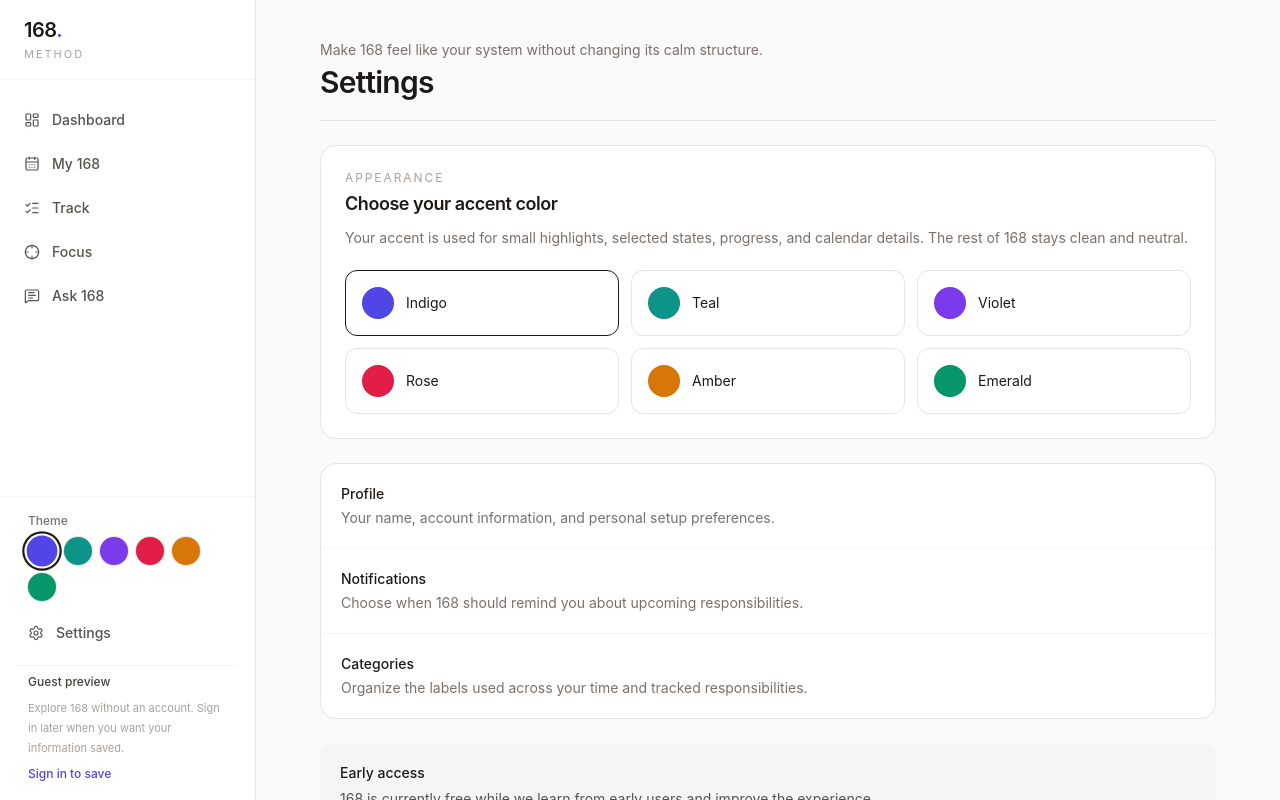
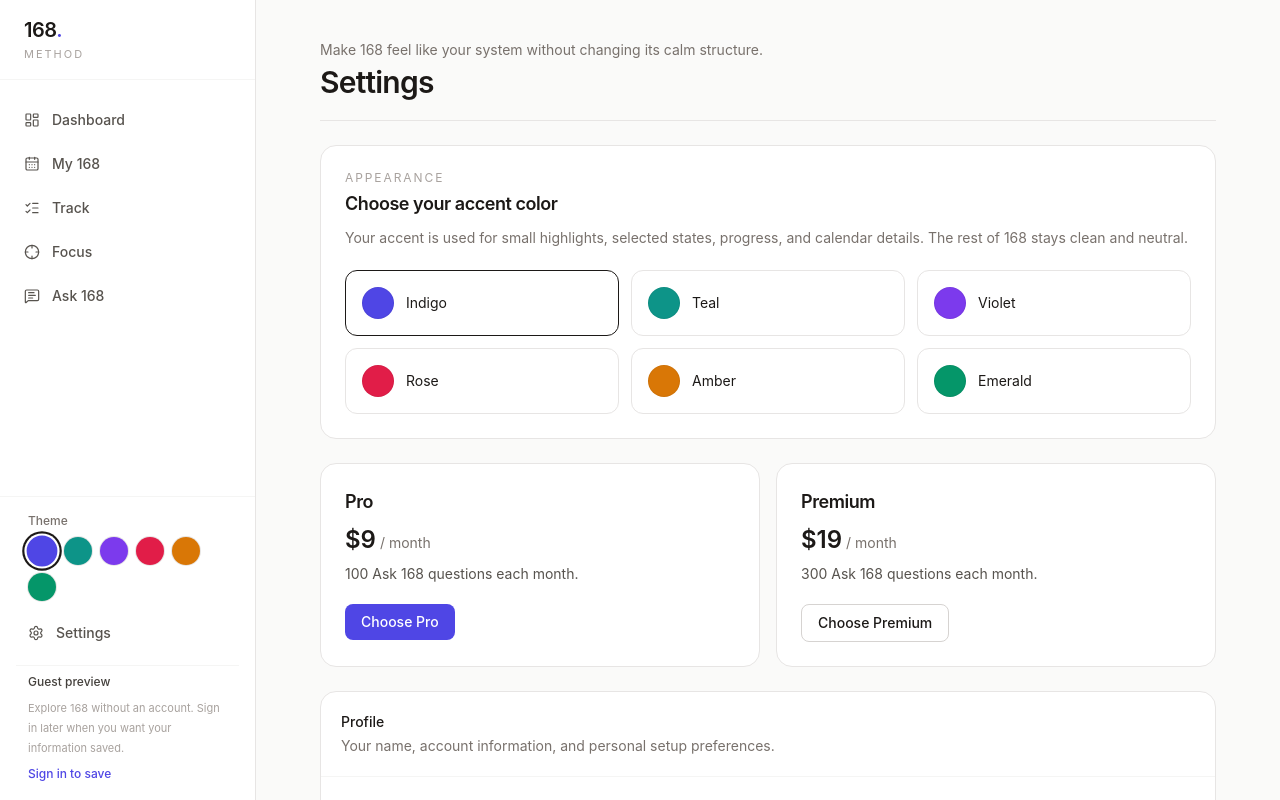
Before and after one commit to zahora37/198-method, a Next.js app: page /dashboard/settings in a window 1280 px wide. Shown: the top 800 px of the page. Built offline with nearby package versions, Linux system fonts and the light colour scheme; no server answers.

Commit message:
Show paid plans and add subscription management

```diff
--- a/src/app/api/stripe/checkout/route.ts
+++ b/src/app/api/stripe/checkout/route.ts
@@ -21,11 +21,14 @@ export async function GET(request: NextRequest) {
 
   const { data: profile } = await supabase
     .from('profiles')
-    .select('stripe_customer_id')
+    .select('stripe_customer_id, stripe_subscription_id')
     .eq('id', user.id)
     .single()
 
   const stripe = getStripe()
+  if (profile?.stripe_subscription_id) {
+    return NextResponse.redirect(new URL('/dashboard/settings?subscription=active', request.url))
+  }
   const price = await stripe.prices.retrieve(PLANS[plan].priceId)
   if (price.unit_amount !== PLANS[plan].price * 100 || price.currency !== 'usd' || price.recurring?.interval !== 'month' || !price.active) {
     return NextResponse.json({ error: 'This subscription price is not configured for the selected plan.' }, { status: 503 })
--- /dev/null
+++ b/src/app/api/stripe/portal/route.ts
@@ -0,0 +1,20 @@
+import { createClient } from '@/lib/supabase/server'
+import { getStripe } from '@/lib/stripe/client'
+import { NextRequest, NextResponse } from 'next/server'
+
+export const dynamic = 'force-dynamic'
+
+export async function GET(request: NextRequest) {
+  const supabase = await createClient()
+  const { data: { user } } = await supabase.auth.getUser()
+  if (!user) return NextResponse.redirect(new URL('/login', request.url))
+
+  const { data: profile } = await supabase.from('profiles').select('stripe_customer_id').eq('id', user.id).single()
+  if (!profile?.stripe_customer_id) return NextResponse.redirect(new URL('/dashboard/settings', request.url))
+
+  const session = await getStripe().billingPortal.sessions.create({
+    customer: profile.stripe_customer_id,
+    return_url: new URL('/dashboard/settings', request.url).toString(),
+  })
+  return NextResponse.redirect(session.url)
+}
--- a/src/app/api/stripe/webhook/route.ts
+++ b/src/app/api/stripe/webhook/route.ts
@@ -1,4 +1,4 @@
-import { getStripe } from '@/lib/stripe/client'
+import { getStripe, PLANS } from '@/lib/stripe/client'
 import { createClient } from '@supabase/supabase-js'
 import { NextRequest, NextResponse } from 'next/server'
 import type Stripe from 'stripe'
@@ -50,5 +50,14 @@ export async function POST(request: NextRequest) {
       .eq('stripe_subscription_id', subscription.id)
   }
 
+  if (event.type === 'customer.subscription.updated') {
+    const subscription = event.data.object as Stripe.Subscription
+    const priceId = subscription.items.data[0]?.price.id
+    const tier = subscription.status === 'active' || subscription.status === 'trialing'
+      ? priceId === PLANS.premium.priceId ? 'premium' : priceId === PLANS.pro.priceId ? 'pro' : 'free'
+      : 'free'
+    await supabaseAdmin.from('profiles').update({ tier }).eq('stripe_subscription_id', subscription.id)
+  }
+
   return NextResponse.json({ received: true })
 }
--- a/src/app/dashboard/ask-168/page.tsx
+++ b/src/app/dashboard/ask-168/page.tsx
@@ -128,7 +128,7 @@ export default function AskPage() {
         </div>
         <h1 className="text-2xl font-bold text-stone-900 mb-2">Ask 168 is a Pro feature</h1>
         <p className="text-stone-500 mb-6">
-          Upgrade to ask practical questions about your time, with answers based on your actual week.
+          Pro is $9 per month and includes 100 Ask 168 questions each month. Premium is $19 per month and includes 300.
         </p>
         <Link
           href="/api/stripe/checkout?plan=pro"
--- a/src/app/dashboard/settings/page.tsx
+++ b/src/app/dashboard/settings/page.tsx
@@ -1,6 +1,12 @@
 import ThemeSwitcher from '@/components/ThemeSwitcher'
+import Link from 'next/link'
+import { createClient } from '@/lib/supabase/server'
 
-export default function SettingsPage() {
+export default async function SettingsPage() {
+  const supabase = await createClient()
+  const { data: { user } } = await supabase.auth.getUser()
+  const { data: profile } = user ? await supabase.from('profiles').select('tier').eq('id', user.id).single() : { data: null }
+  const tier = profile?.tier ?? 'free'
   return (
     <div className="max-w-4xl mx-auto space-y-6">
       <header className="border-b border-stone-200 pb-5">
@@ -15,6 +21,22 @@ export default function SettingsPage() {
         <div className="mt-5"><ThemeSwitcher variant="cards" /></div>
       </section>
 
+      <section className="grid sm:grid-cols-2 gap-4">
+        <div className="bg-white border border-stone-200 rounded-2xl p-6">
+          <h2 className="text-lg font-semibold">Pro</h2>
+          <p className="mt-2 text-2xl font-semibold">$9<span className="text-sm font-normal text-stone-500"> / month</span></p>
+          <p className="mt-2 text-sm text-stone-600">100 Ask 168 questions each month.</p>
+          {tier === 'free' ? <Link href="/api/stripe/checkout?plan=pro" className="inline-block mt-5 rounded-lg bg-brand-600 px-4 py-2 text-sm font-medium text-white">Choose Pro</Link> : tier === 'pro' ? <p className="mt-5 text-sm text-stone-500">Your current plan</p> : null}
+        </div>
+        <div className="bg-white border border-stone-200 rounded-2xl p-6">
+          <h2 className="text-lg font-semibold">Premium</h2>
+          <p className="mt-2 text-2xl font-semibold">$19<span className="text-sm font-normal text-stone-500"> / month</span></p>
+          <p className="mt-2 text-sm text-stone-600">300 Ask 168 questions each month.</p>
+          {tier === 'free' ? <Link href="/api/stripe/checkout?plan=premium" className="inline-block mt-5 rounded-lg border border-stone-300 px-4 py-2 text-sm font-medium">Choose Premium</Link> : tier === 'premium' ? <p className="mt-5 text-sm text-stone-500">Your current plan</p> : null}
+        </div>
+      </section>
+      {tier !== 'free' && <Link href="/api/stripe/portal" className="inline-block text-sm font-medium text-brand-700 underline">Manage or cancel your subscription</Link>}
+
       <section className="bg-white border border-stone-200 rounded-2xl divide-y divide-stone-100">
         {[
           ['Profile', 'Your name, account information, and personal setup preferences.'],
@@ -23,7 +45,7 @@ export default function SettingsPage() {
         ].map(([title, description]) => <button key={title} className="w-full text-left p-5 hover:bg-stone-50"><p className="text-sm font-medium text-stone-900">{title}</p><p className="text-sm text-stone-500 mt-1">{description}</p></button>)}
       </section>
 
-      <section className="bg-stone-100 rounded-xl p-5"><p className="text-sm font-medium text-stone-900">Early access</p><p className="text-sm text-stone-600 mt-1 leading-6">168 is currently free while we learn from early users and improve the experience.</p></section>
+      <section className="bg-stone-100 rounded-xl p-5"><p className="text-sm font-medium text-stone-900">Free access</p><p className="text-sm text-stone-600 mt-1 leading-6">You can explore 168 without a paid plan. Ask 168 requires Pro or Premium.</p></section>
     </div>
   )
 }
```
Also changed, not shown: 1 other file (tests, documents, lock files or other folders).
